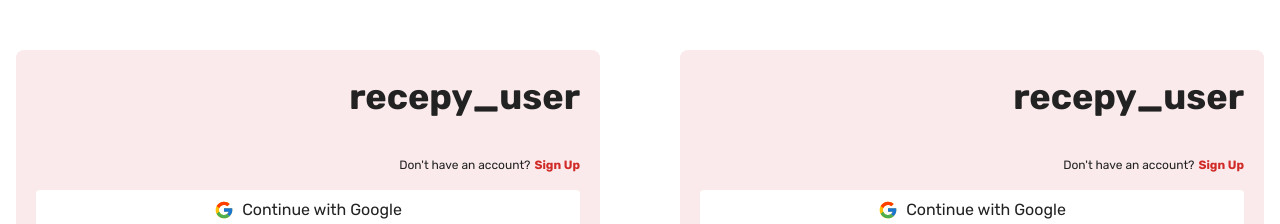
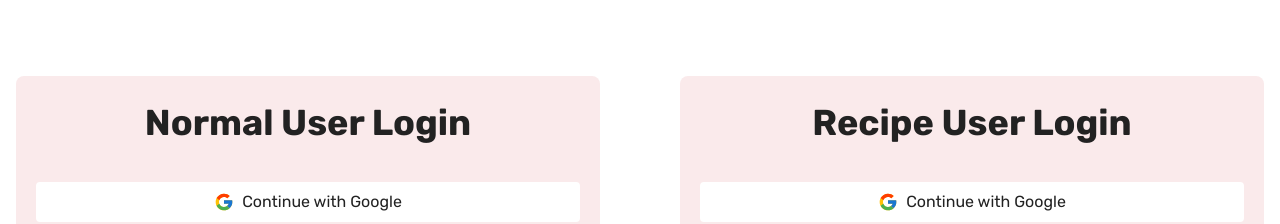
Before and after one commit to Ruhulcse/fin_frontend, a Next.js app: page /en/login in a window 1280 px wide. Shown: the part 382-606 px from the top of the page. Built offline with nearby package versions, Linux system fonts and the light colour scheme; no server answers.

Commit message:
separate user login

```diff
--- a/components/auth/AuthHeader.tsx
+++ b/components/auth/AuthHeader.tsx
@@ -1,7 +1,7 @@
 const AuthHeader = ({ title = "" }: { title: string }) => {
   return (
     <div className="auth-header">
-      <h4 className="text-[18px] font-bold section-title text-right">
+      <h4 className="text-[18px] font-bold section-title text-center">
         {title}
       </h4>
     </div>
--- a/components/auth/Login.tsx
+++ b/components/auth/Login.tsx
@@ -30,12 +30,14 @@ const Login = ({ type }: LoginProps) => {
 	const t = useTranslations('auth');
 	const loginData = t.raw('login');
 
+	console.log("type from login", type);
+
 	const title = type === 'normal_user' ? loginData.title : loginData.title1;
 
 	return (
 		<>
-			<AuthHeader title={title} />
-			<AuthRedirect data={loginData} type="login" />
+			{/* <AuthHeader title={title} />  */}
+			{/* <AuthRedirect data={loginData} type="login" /> */}
 		</>
 	);
 };
--- a/components/auth/SocialLogin.tsx
+++ b/components/auth/SocialLogin.tsx
@@ -5,6 +5,7 @@ import { useRouter, useSearchParams } from 'next/navigation';
 import { useEffect } from 'react';
 import { FcGoogle } from 'react-icons/fc';
 import { toast } from 'sonner';
+import AuthHeader from './AuthHeader';
 
 interface SocialLoginProps {
 	type: 'normal_user' | 'recipe_user';
@@ -16,6 +17,8 @@ const SocialLogin = ({ type="" }) => {
 	const errorMessage = searchParams.get('error');
 	const t = useTranslations('auth');
 	const googleMessage = t.raw('googleMessage');
+
+	console.log("type from social login", type);
 
 	const googleLogin = async () => {
 		await signIn('google', {
@@ -31,13 +34,11 @@ const SocialLogin = ({ type="" }) => {
 	}, [router, errorMessage]);
 
 	return (
+		<>
+			<AuthHeader title={`${type==="normal_user" ? "Normal User Login" : "Recipe User Login"}`} />
+			{/* <h1 className="text-center mb-6">{"hello"}</h1> */}
 			<section>
-			{/* {['/login'].includes(pathName) ? (
-				<h4 className="auth-header">
-					<span>or continue with</span>
-					<div className="line"></div>
-				</h4>
-			) : null} */}
+				{/* <h1 className="text-center mb-6">{"hello"}</h1> */}
 				<div className="login-options grid gap-3 xl:gap-4">
 					<button
 						onClick={googleLogin}
@@ -48,6 +49,7 @@ const SocialLogin = ({ type="" }) => {
 					</button>
 				</div>
 			</section>
+		</>
 	);
 };
 
```
Lines whose indentation alone changed are shown as unchanged.
